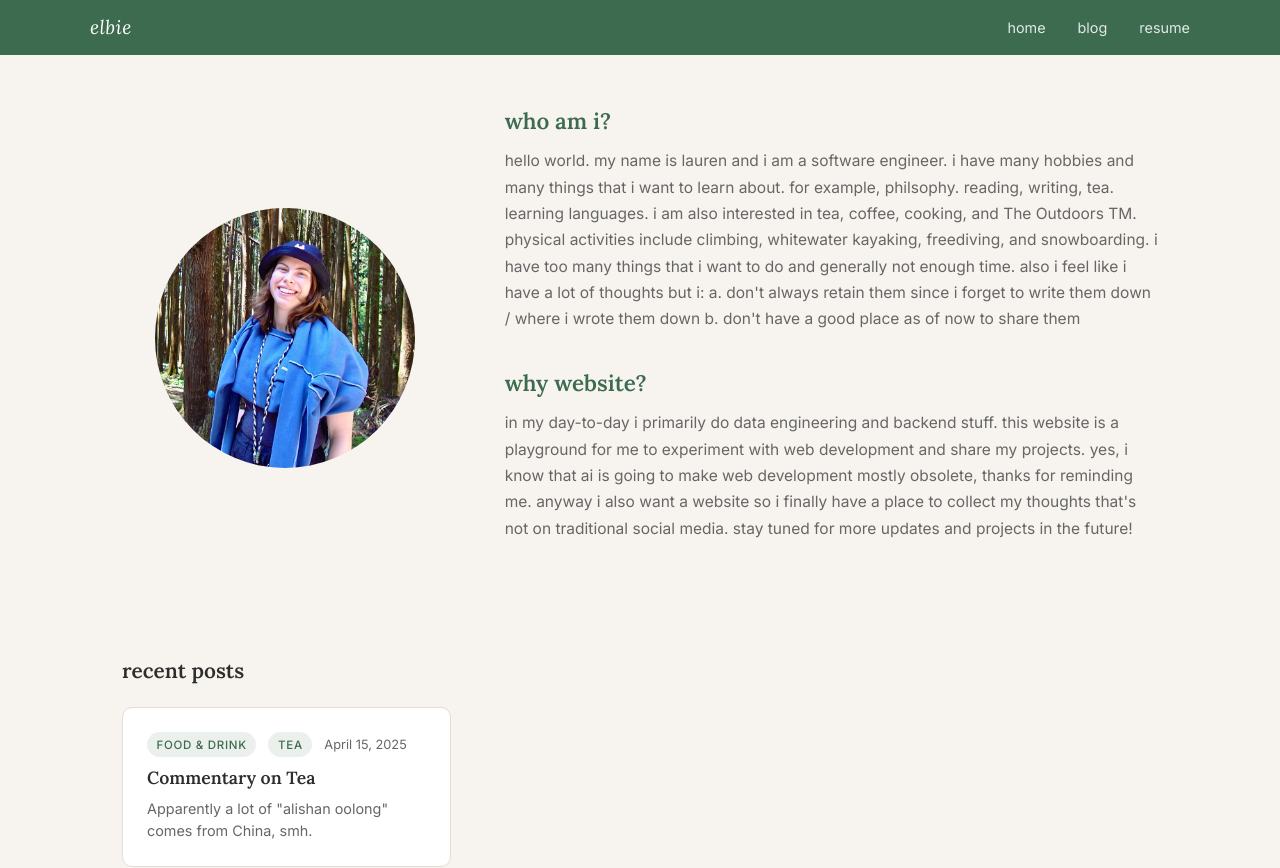
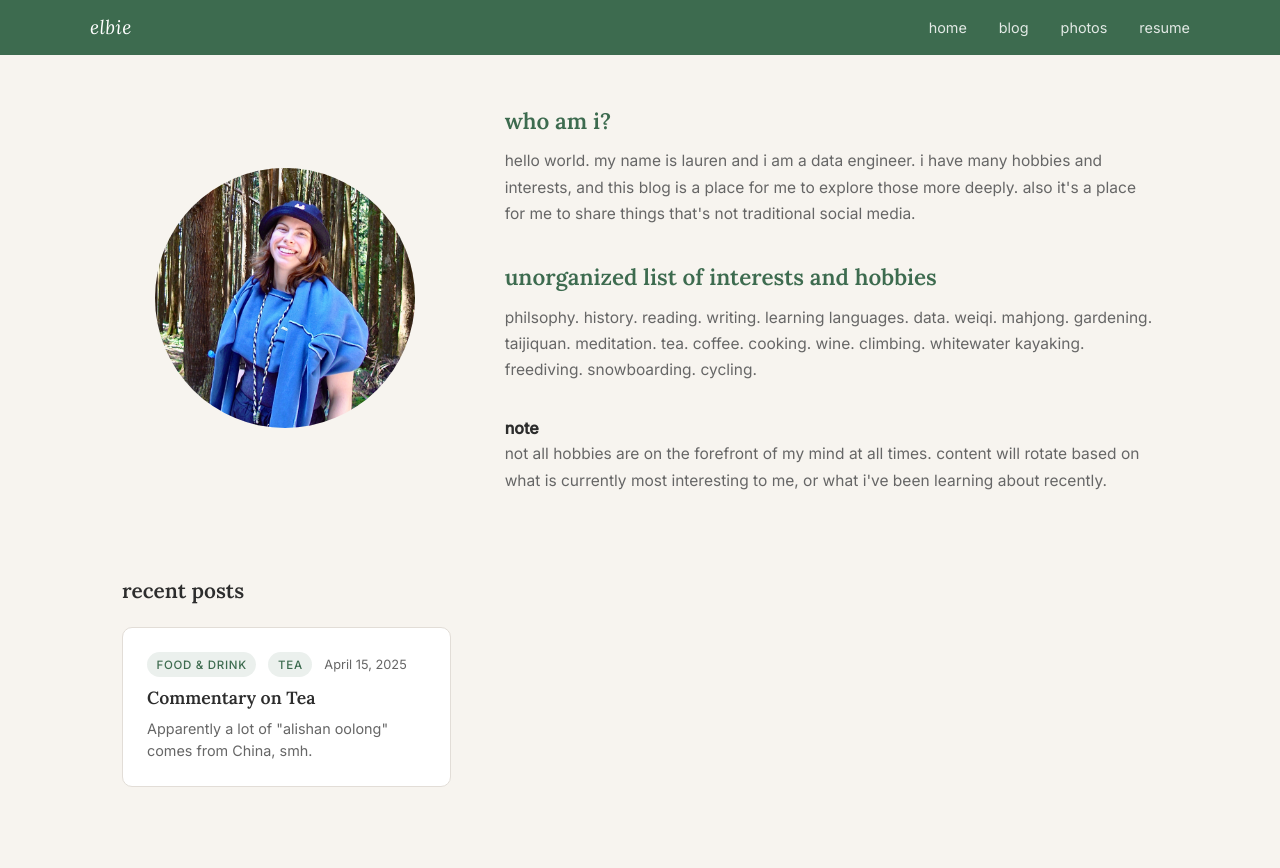
Before and after one commit to lbrown98/elbie-web, a React (Vite) app: page / in a window 1280 px wide. Shown: the top 868 px of the page. Built offline with nearby package versions, Linux system fonts and the light colour scheme.

Commit message:
update details

```diff
--- a/src/App.jsx
+++ b/src/App.jsx
@@ -4,6 +4,7 @@ import Footer from './components/Footer'
 import Home from './pages/Home'
 import BlogList from './pages/BlogList'
 import BlogPost from './pages/BlogPost'
+import PhotoAlbum from './pages/PhotoAlbum'
 import './App.css'
 
 function App() {
@@ -16,6 +17,7 @@ function App() {
             <Route path="/" element={<Home />} />
             <Route path="/blog" element={<BlogList />} />
             <Route path="/blog/:slug" element={<BlogPost />} />
+            <Route path="/photos" element={<PhotoAlbum />} />
           </Routes>
         </main>
         <Footer />
--- a/src/components/Footer.jsx
+++ b/src/components/Footer.jsx
@@ -6,16 +6,16 @@ function Footer() {
     <footer className="footer">
       <p className="footer-copyright">&copy; Lauren Brown 2026</p>
       <div className="footer-socials">
-        <a href="#" target="_blank" rel="noopener noreferrer" aria-label="Instagram">
+        <a href="https://www.instagram.com/l_brown98/" target="_blank" rel="noopener noreferrer" aria-label="Instagram">
           <FaInstagram />
         </a>
-        <a href="#" target="_blank" rel="noopener noreferrer" aria-label="YouTube">
+        <a href="https://www.youtube.com/@lbrown98" target="_blank" rel="noopener noreferrer" aria-label="YouTube">
           <FaYoutube />
         </a>
-        <a href="#" target="_blank" rel="noopener noreferrer" aria-label="GitHub">
+        <a href="https://github.com/lbrown98" target="_blank" rel="noopener noreferrer" aria-label="GitHub">
           <FaGithub />
         </a>
-        <a href="#" target="_blank" rel="noopener noreferrer" aria-label="LinkedIn">
+        <a href="https://www.linkedin.com/in/lbrown98/" target="_blank" rel="noopener noreferrer" aria-label="LinkedIn">
           <FaLinkedin />
         </a>
       </div>
--- a/src/components/Nav.jsx
+++ b/src/components/Nav.jsx
@@ -9,6 +9,7 @@ function Nav() {
         <div className="nav-links">
           <Link to="/">home</Link>
           <Link to="/blog">blog</Link>
+          <Link to="/photos">photos</Link>
           <a href="/resume.pdf" target="_blank" rel="noopener noreferrer">resume</a>
         </div>
       </div>
--- a/src/pages/Home.jsx
+++ b/src/pages/Home.jsx
@@ -25,27 +25,24 @@ function Home() {
         <div className="hero-text">
           <h1>who am i?</h1>
           <p>
-            hello world. my name is lauren and i am a software engineer.
-            i have many hobbies and many things that i want to learn about.
-            for example, philsophy. reading, writing, tea. learning languages.
-            i am also interested in tea, coffee, cooking, and The Outdoors TM.
-            physical activities include climbing, whitewater kayaking, freediving, and snowboarding.
-            i have too many things that i want to do and generally not enough time.
-            also i feel like i have a lot of thoughts but i:
-            a. don't always retain them since i forget to write them down / where i wrote them down
-            b. don't have a good place as of now to share them
+            hello world. my name is lauren and i am a data engineer.
+            i have many hobbies and interests, and this blog is a place
+            for me to explore those more deeply. also it's a place for me
+            to share things that's not traditional social media.
           </p>
 
-          <h1>why website?</h1>
+          <h1>unorganized list of interests and hobbies</h1>
           <p>
-            in my day-to-day i primarily do data engineering and backend stuff.
-            this website is a playground for me to experiment with web development and share my projects.
-            yes, i know that ai is going to make web development mostly obsolete, thanks for reminding me.
-            anyway i also want a website so i finally have a place to collect my thoughts that's not on traditional social media.
-            stay tuned for more updates and projects in the future!
-            {/* something here about traditional social media feeling very shallow and performative */}
-            {/* something here about social media / short form content and adhd */}
-            {/* write something eventually about how i feel about ai and losing brain funcitoning */}
+            philsophy. history. reading. writing. learning languages. data.
+            weiqi. mahjong. gardening. taijiquan. meditation. tea. coffee. cooking.
+            wine. climbing. whitewater kayaking. freediving. snowboarding. cycling.
+          </p>
+
+          <h4>note</h4>
+          <p>
+            not all hobbies are on the forefront of my mind at all times.
+            content will rotate based on what is currently most interesting to me,
+            or what i've been learning about recently.
           </p>
         </div>
       </section>
```
Also changed, not shown: public/lb-favicon-green.png, 1 other file (tests, documents, lock files or other folders).
